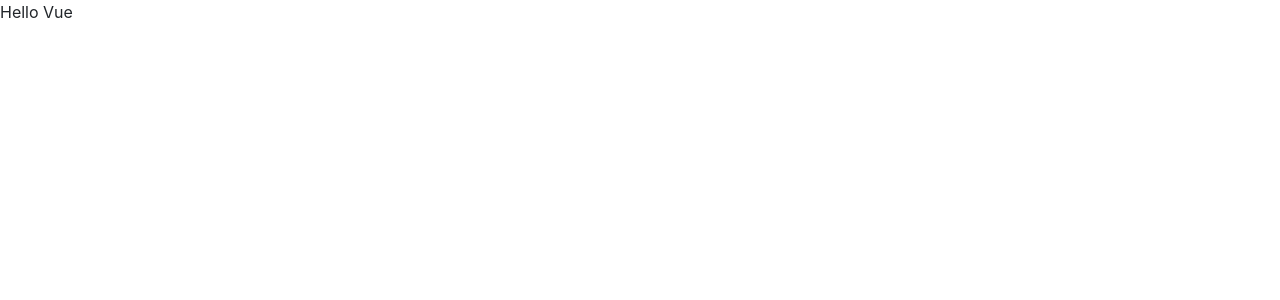
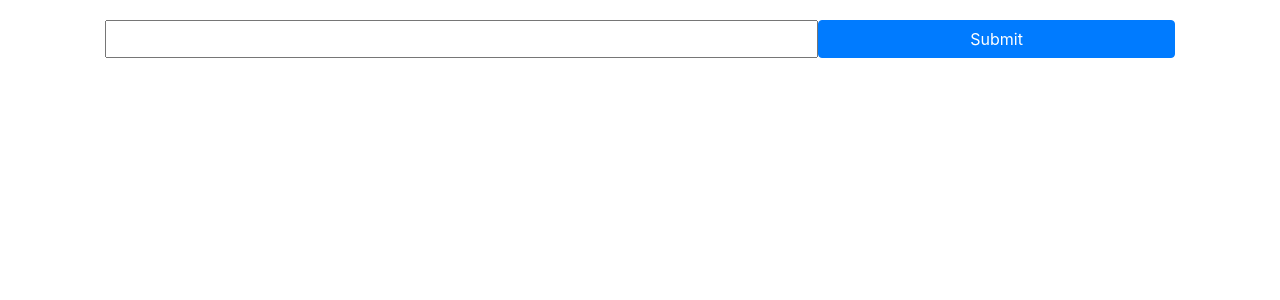
Before and after one commit to tingyuchang/ez-youtube-search, a Vue app: page / in a window 1280 px wide. Shown: the top 300 px of the page. Built offline with nearby package versions, Linux system fonts and the light colour scheme.

Commit message:
add SearchBar

```diff
--- a/src/App.vue
+++ b/src/App.vue
@@ -1,12 +1,18 @@
 <template>
-    <div>
-        Hello Vue
+    <div class="container">
+        <SearchBar />
     </div>
 </template>
 
 <script>
+import SearchBar from './components/SearchBar'
+
+
 export default {
     name: "App",
+    components: {
+        SearchBar
+    },
 }
 </script>
 
--- /dev/null
+++ b/src/components/SearchBar.vue
@@ -0,0 +1,19 @@
+<template>
+    <div class="row">
+        <input class="col-md-8"/>
+        <input type="submit" class="col-md-4 btn btn-primary"/>
+    </div>
+</template>>
+
+<script>
+export default {
+    name: "SearchBar",
+}
+</script>>
+
+<style scoped>
+    div{
+        text-align: center;
+        margin: 20px;
+    }
+</style>>
```
